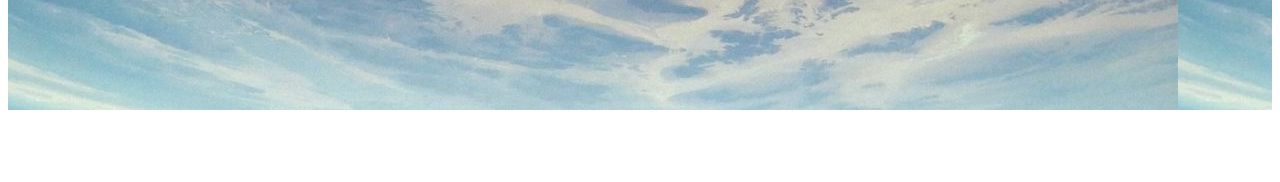
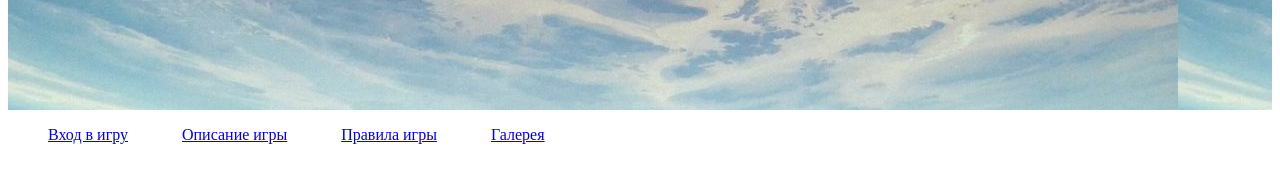
Before and after one commit to AlekseyLit/rk1, a plain HTML site: page index.html in a window 1280 px wide. Shown: the part 98-280 px from the top of the page. Drawn offline with Linux system fonts and the light colour scheme.

Commit message:
navigator

```diff
--- a/index.html
+++ b/index.html
@@ -12,5 +12,15 @@
 <h1>Космические войны</h1>
 </header>
 
+
+<nav>
+<ul>
+<li><a href="#start">Вход в игру</a></li>
+<li><a href="#description">Описание игры</a></li>
+<li><a href="#rules">Правила игры</a></li>
+<li><a href="#gallery">Галерея</a></li>
+</ul>
+</nav>
+
 </body>
 </html>
--- a/style.css
+++ b/style.css
@@ -16,3 +16,10 @@ h1{
 	animation-name:h1Animation; /*Анимация*/
 	animation-duration:9s;
 }
+
+
+
+nav ul li{
+	display:inline-block;
+	margin-right:50px;
+}
```
